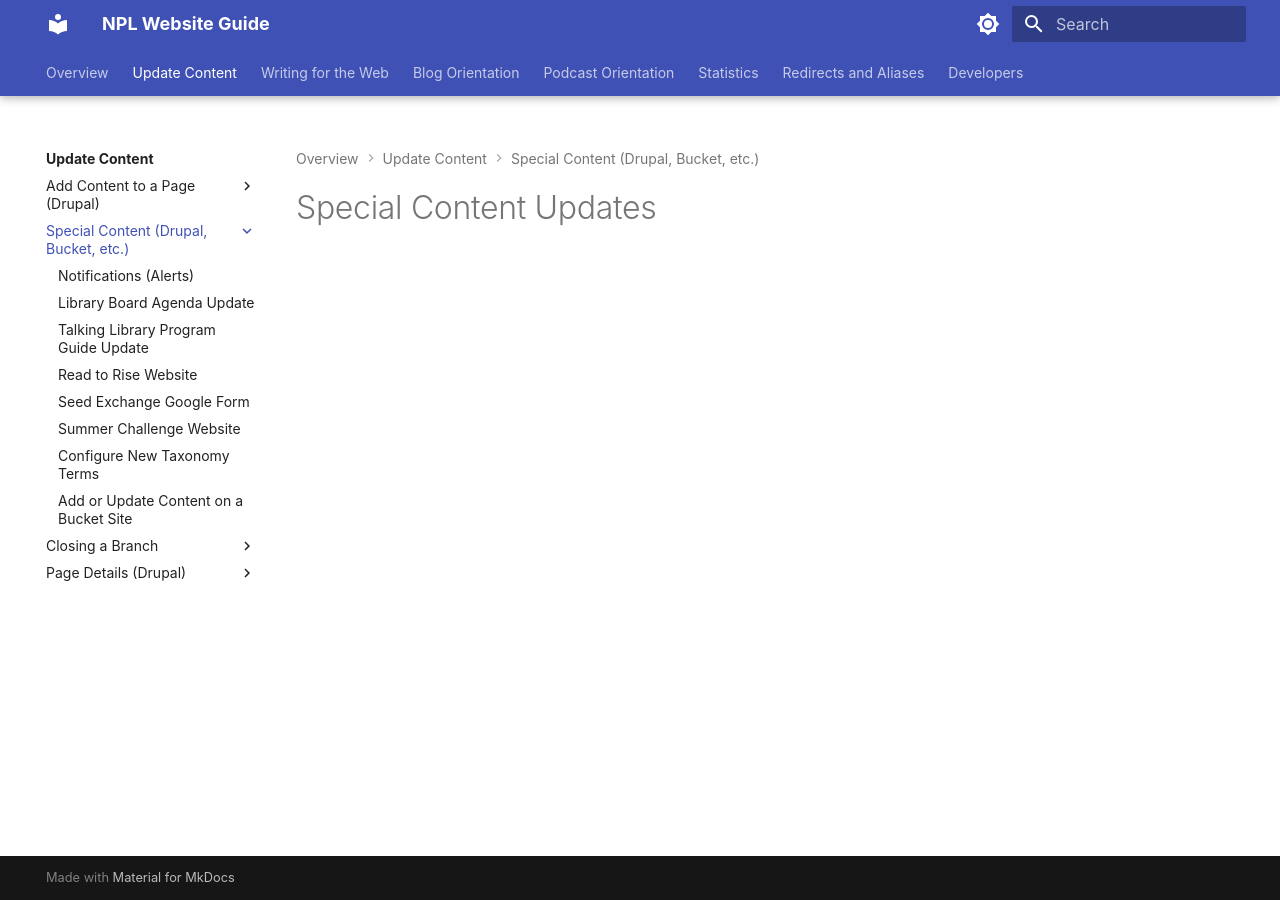
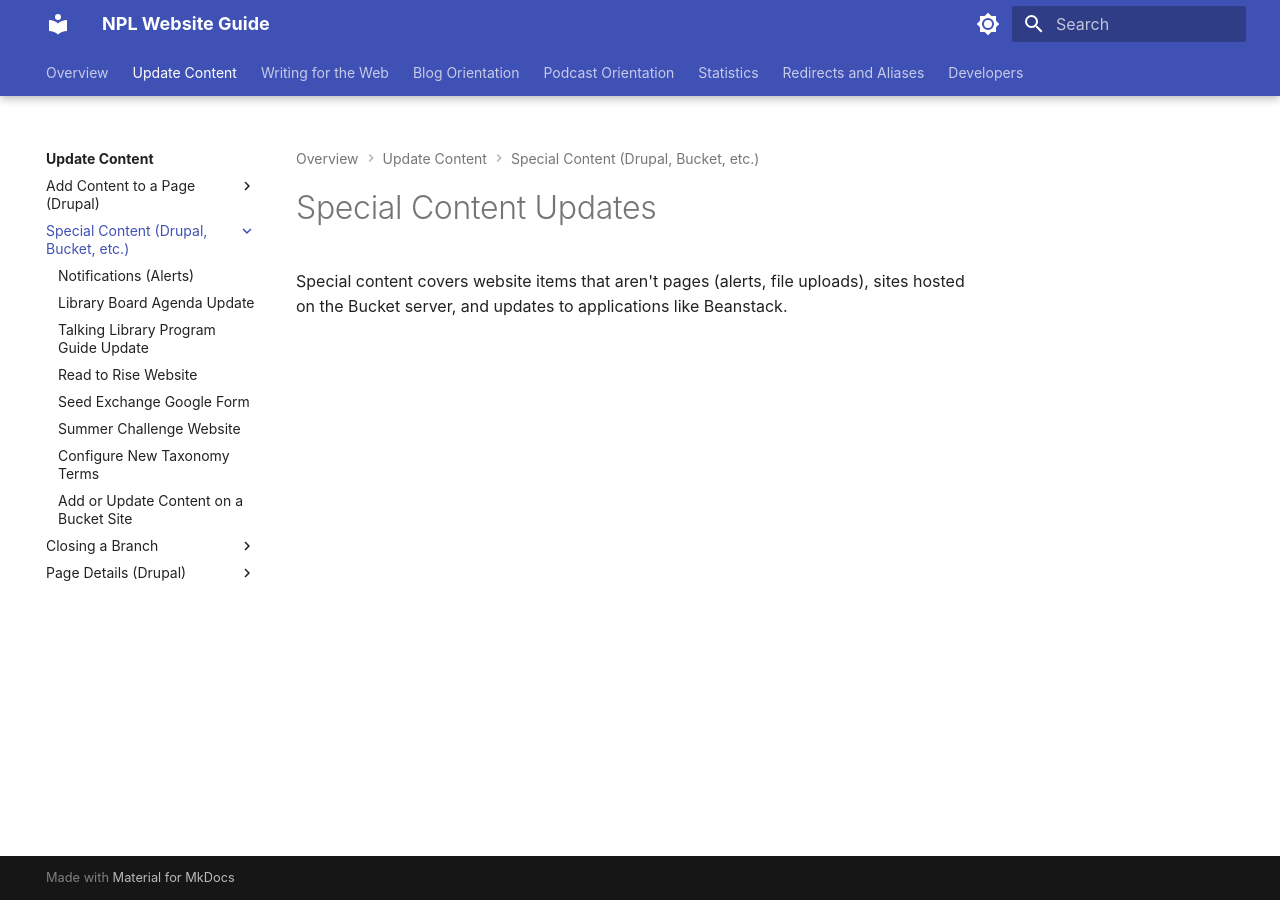
Before and after one commit to Nashville-Public-Library/bedework-docs, an MkDocs documentation site: the page built from docs/update-content/special-content-updates/index.md, in a window 1280 px wide. Built offline with MkDocs 1.6.1 and Material for MkDocs 9.7.7, drawn with Linux system fonts in a browser that asks for light colours.

Commit message:
update index for special content

```diff
--- a/docs/update-content/special-content-updates/index.md
+++ b/docs/update-content/special-content-updates/index.md
@@ -1 +1,3 @@
 # Special Content Updates
+
+Special content covers website items that aren't pages (alerts, file uploads), sites hosted on the Bucket server, and updates to applications like Beanstack.
```
